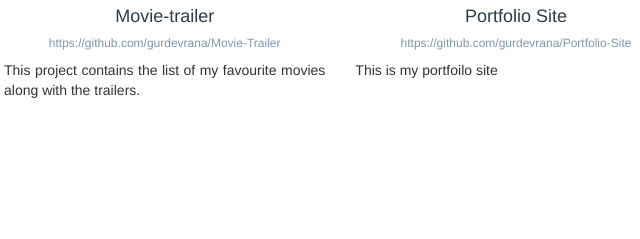
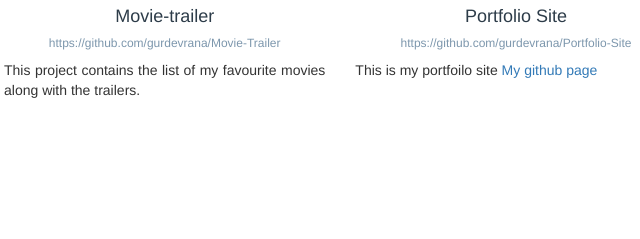
Before and after one commit to gurdevrana/Portfolio-Site, a plain HTML site: page index.html in a window 1280 px wide. Shown: the part 777-1016 px from the top of the page, 124-764 px from the left. Drawn offline with nearby package versions, Linux system fonts and the light colour scheme.

Commit message:
Update index.html

```diff
--- a/index.html
+++ b/index.html
@@ -53,6 +53,7 @@
 			<h6 class="project-link">https://github.com/gurdevrana/Portfolio-Site</h6>
 			</a>
 			<p class="description">This is my portfoilo site
+			<a class="github-page" href="https://gurdevrana.github.io/">My github page</a>
 			</p>
 			</div>
 
```
